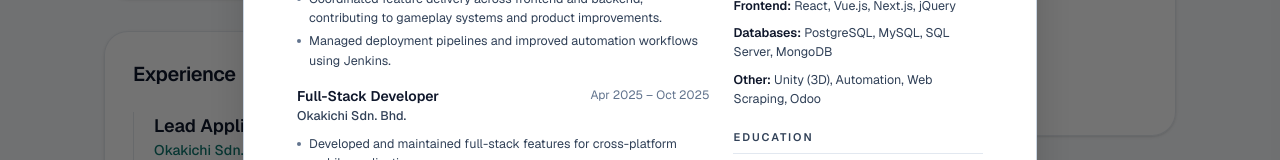
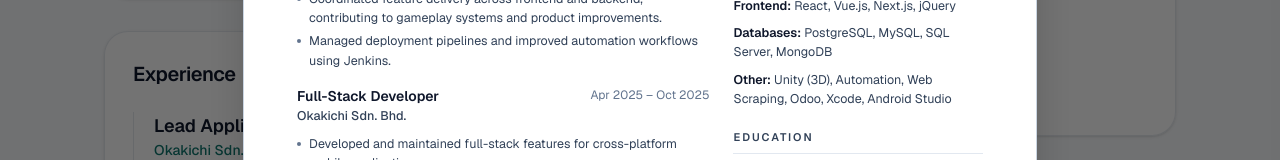
Before and after one commit to wmfaiz/my-portfolio, a Next.js app: page / in a window 1280 px wide. Both pictures are taken after a click on the button "View CV". Shown: the part 583-743 px from the top of the page. Built offline with nearby package versions, Linux system fonts and the light colour scheme.

Commit message:
add Xcode and Android Studio to the list of other skills in the resume section of the portfolio website.

```diff
--- a/app/page.tsx
+++ b/app/page.tsx
@@ -675,7 +675,7 @@
                       </p>
                       <p>
                         <span className="font-semibold text-slate-900">Other:</span>{" "}
-                        Unity (3D), Automation, Web Scraping, Odoo
+                        Unity (3D), Automation, Web Scraping, Odoo, Xcode, Android Studio
                       </p>
                     </div>
                   </section>
```
